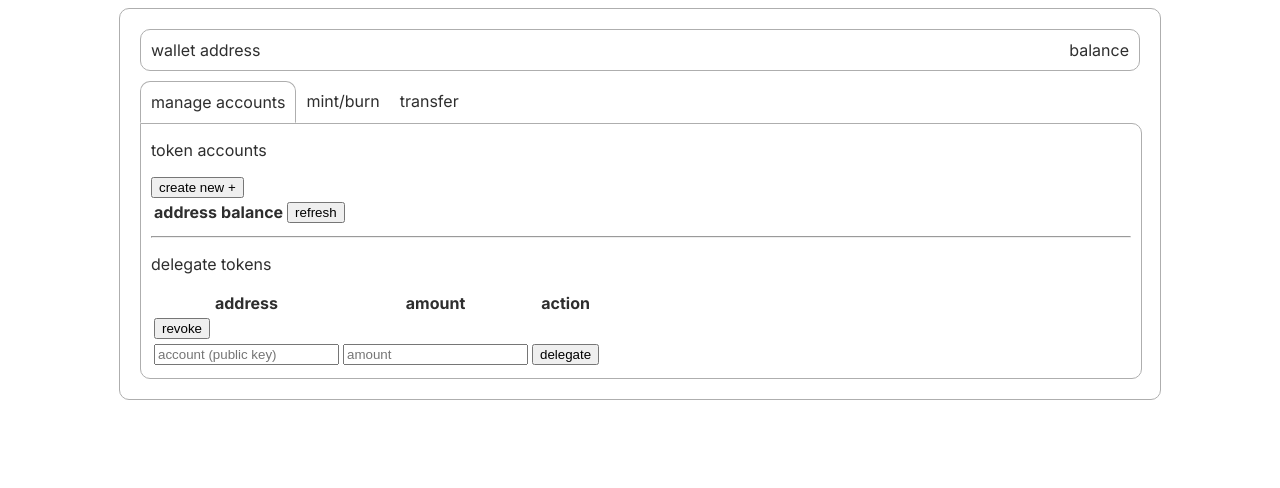
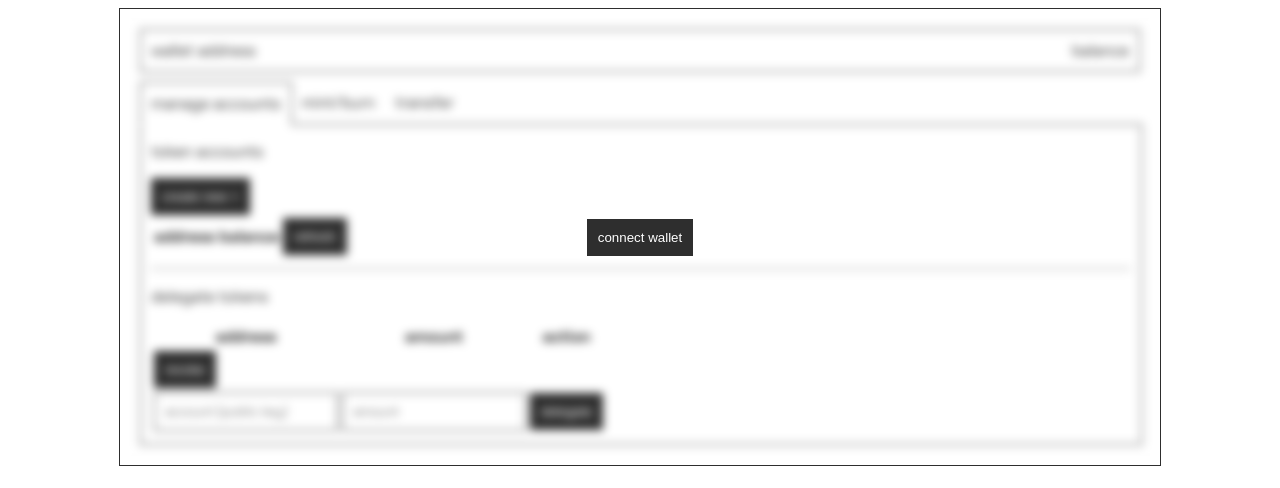
Before and after one commit to iamargentum/spl-tokens-assignment, a Next.js app: page / in a window 1280 px wide. Shown: the top 488 px of the page. Built offline with nearby package versions, Linux system fonts and the light colour scheme.

Commit message:
again, styling and minor refactors

```diff
--- /dev/null
+++ b/public/burn.tsx
@@ -0,0 +1,3 @@
+export function BurnIcon() {
+    return <svg xmlns="http://www.w3.org/2000/svg" height="24px" viewBox="0 -960 960 960" width="24px"><path d="M240-400q0 52 21 98.5t60 81.5q-1-5-1-9v-9q0-32 12-60t35-51l113-111 113 111q23 23 35 51t12 60v9q0 4-1 9 39-35 60-81.5t21-98.5q0-50-18.5-94.5T648-574q-20 13-42 19.5t-45 6.5q-62 0-107.5-41T401-690q-39 33-69 68.5t-50.5 72Q261-513 250.5-475T240-400Zm240 52-57 56q-11 11-17 25t-6 29q0 32 23.5 55t56.5 23q33 0 56.5-23t23.5-55q0-16-6-29.5T537-292l-57-56Zm0-492v132q0 34 23.5 57t57.5 23q18 0 33.5-7.5T622-658l18-22q74 42 117 117t43 163q0 134-93 227T480-80q-134 0-227-93t-93-227q0-129 86.5-245T480-840Z"/></svg>
+}
--- /dev/null
+++ b/public/mint.tsx
@@ -0,0 +1,3 @@
+export function MintIcon() {
+    return <svg xmlns="http://www.w3.org/2000/svg" height="24px" viewBox="0 -960 960 960" width="24px"><path d="M520-120v-80h184L520-384v-112l240 240v-184h80v320H520ZM240-280v-40H120v-80h240v-120H200q-33 0-56.5-23.5T120-600v-120q0-33 23.5-56.5T200-800h40v-40h80v40h120v80H200v120h160q33 0 56.5 23.5T440-520v120q0 33-23.5 56.5T360-320h-40v40h-80Z"/></svg>
+}
--- a/src/app/globals.css
+++ b/src/app/globals.css
@@ -1,3 +1,55 @@
+@import url('https://fonts.googleapis.com/css2?family=Chakra+Petch:ital,wght@0,300;0,400;0,500;0,600;0,700;1,300;1,400;1,500;1,600;1,700&display=swap');
+
 body {
     color: #2e2e2e;
+    font-family: "Chakra Petch", sans-serif;
+    background-color: #ffffff;
 }
+
+button {
+    border: none;
+    padding: 10px;
+    color: #ffffff;
+    border-radius: none;
+    border: 1px solid #2e2e2e;
+    background-color: #2e2e2e;
+    transition: 0.1s ease-in-out all;
+}
+
+button:hover {
+    cursor: pointer;
+    color: #2e2e2e;
+    background-color: #ffffff;
+}
+
+input {
+    padding: 10px;
+    color: #2e2e2e;
+    border: 1px solid #2e2e2e;
+    background-color: #ffffff;
+    font-family: "Chakra Petch", sans-serif;
+}
+
+input:focus {
+    border-radius: none;
+    outline: 1.5px solid #2e2e2e;
+}
+
+select {
+    padding: 10px;
+    color: #2e2e2e;
+    border: 1px solid #2e2e2e;
+    background-color: #ffffff;
+    font-family: "Chakra Petch", sans-serif;
+}
+
+select:focus {
+    border-radius: none;
+    outline: 1.5px solid #2e2e2e;
+}
+
+option {
+    padding: 10px;
+    color: #2e2e2e;
+    font-family: "Chakra Petch", sans-serif;
+}
--- a/src/app/layout.tsx
+++ b/src/app/layout.tsx
@@ -1,8 +1,11 @@
 import "./globals.css";
 import type { Metadata } from "next";
-import { Inter } from "next/font/google";
+import { Chakra_Petch } from "next/font/google";
 
-const inter = Inter({ subsets: ["latin"] });
+const inter = Chakra_Petch({
+  subsets: ["latin"],
+  weight: ["300", "400", "500", "600", "700"]
+});
 
 export const metadata: Metadata = {
   title: "Create Next App",
--- a/src/app/page.module.css
+++ b/src/app/page.module.css
@@ -5,16 +5,14 @@
     display: flex;
     max-width: 1000px;
     position: relative;
-    border-radius: 10px;
     flex-direction: column;
-    border: 1px solid #aeaeae;
+    border: 1px solid #2e2e2e;
 }
 
 .topBar {
     display: flex;
     align-items: center;
-    border-radius: 10px;
-    border: 1px solid #aeaeae;
+    border: 1px solid #2e2e2e;
     justify-content: space-between;
 }
 
@@ -34,22 +32,22 @@
 .tabButton {
     padding: 10px;
     cursor: pointer;
-    border-radius: 10px 10px 0px 0px;
     transition: 0.1s ease-in-out all;
 }
 
 .tabButtonSelected {
+    margin-bottom: -1px;
     padding: 10px;
     cursor: pointer;
-    border-left: 1px solid #aeaeae;
-    border-right: 1px solid #aeaeae;
-    border-top: 1px solid #aeaeae;
+    border-left: 1px solid #2e2e2e;
+    border-right: 1px solid #2e2e2e;
+    border-top: 1px solid #2e2e2e;
     border-bottom: 1px solid #ffffff;
-    border-radius: 10px 10px 0px 0px;
 }
 
 .tabButton:hover {
-    background-color: #aeaeae;
+    color: #ffffff;
+    background-color: #2e2e2e;
 }
 
 .actionsWrapper {
@@ -58,6 +56,5 @@
 
 .actionComponentsWrapper {
     width: 100%;
-    border: 1px solid #aeaeae;
-    border-radius: 0px 10px 10px 10px;
+    border: 1px solid #2e2e2e;
 }
--- a/src/app/page.tsx
+++ b/src/app/page.tsx
@@ -87,7 +87,7 @@ export default function Home() {
 
       {/* connect wallet overlay */}
       {
-          // wallets.length <= 0 && <Connect />
+          wallets.length <= 0 && <Connect />
       }
     </div>
   );
--- a/src/components/MintBurn/index.tsx
+++ b/src/components/MintBurn/index.tsx
@@ -1,3 +1,5 @@
+import { BurnIcon } from "../../../public/burn";
+import { MintIcon } from "../../../public/mint";
 import styles from "./mintBurn.module.css";
 
 export function MintBurn({}) {
@@ -10,8 +12,18 @@ export function MintBurn({}) {
             <input type="number" placeholder="enter amount" />
 
             <div className={styles.mintBurnButtonWrapper}>
-                <button className={styles.mintBurnButton}>mint</button>
-                <button className={styles.mintBurnButton}>burn</button>
+                <button className={styles.mintBurnButton}>
+                    <span>
+                        mint
+                    </span>
+                    <MintIcon />
+                </button>
+                <button className={styles.mintBurnButton}>
+                    <span>
+                        burn
+                    </span>
+                    <BurnIcon />
+                </button>
             </div>
         </div>
     )
--- a/src/components/MintBurn/mintBurn.module.css
+++ b/src/components/MintBurn/mintBurn.module.css
@@ -11,5 +11,20 @@
 }
 
 .mintBurnButton {
+    gap: 10px;
     width: 100%;
+    display: flex;
+    font-size: 16px;
+    font-weight: 600;
+    align-items: center;
+    justify-content: center;
 }
+
+.mintBurnButton svg {
+    fill: #ffffff;
+    transition: 0.1s ease-in-out all;
+}
+
+.mintBurnButton:hover svg {
+    fill: #2e2e2e;
+}
```
